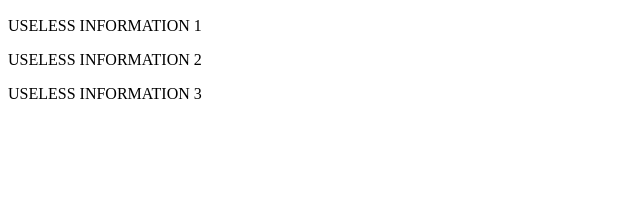
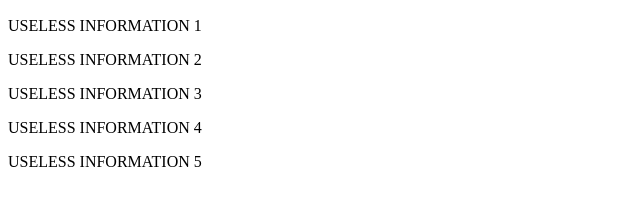
Before and after one commit to VladiVK/Git-Test, a plain HTML site: page index.html in a window 1280 px wide. Shown: the part 110-316 px from the top of the page, without its empty margins (0-640 px from the left). Drawn offline with Linux system fonts and the light colour scheme.

Commit message:
#5 commit

```diff
--- a/index.html
+++ b/index.html
@@ -12,6 +12,8 @@
         <p>USELESS INFORMATION 1</p>
         <p>USELESS INFORMATION 2</p>
         <p>USELESS INFORMATION 3</p>
+        <p>USELESS INFORMATION 4</p>
+        <p>USELESS INFORMATION 5</p>
     </div>
 </body>
 </html>
```
